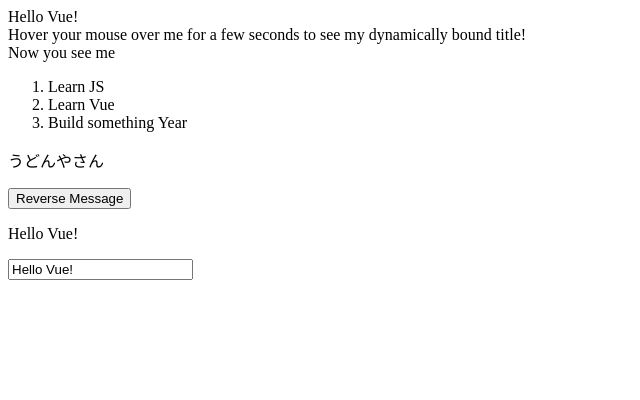
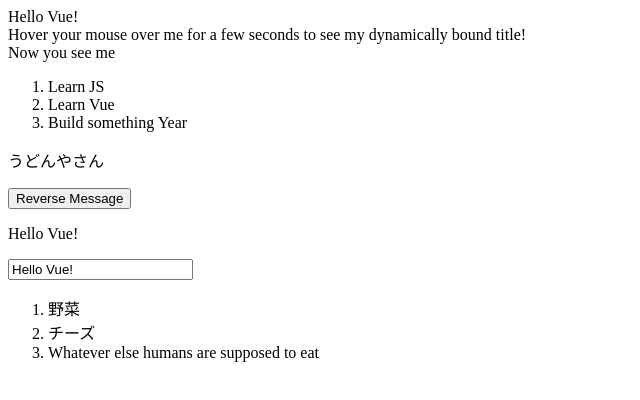
Before and after one commit to div-antk/vue-practice, a plain HTML site: page index.html in a window 1280 px wide. Shown: the whole page, without its empty margins (0-640 px from the left). Drawn offline with nearby package versions, Linux system fonts and the light colour scheme.

Commit message:
コンポーネントによる構成

```diff
--- a/index.html
+++ b/index.html
@@ -48,7 +48,16 @@
     <input v-model="message">
   </div>
 
-
+  <!-- コンポーネントによる構成 -->
+  <div id="app-7">
+    <ol>
+      <todo-item
+        v-for="item in groceryList"
+        v-bind:todo="item"
+        v-bind:key="item.id"
+      ></todo-item>
+    </ol>
+  </div>
 
 
   <script type="text/javascript" src="index.js"></script>
--- a/index.js
+++ b/index.js
@@ -48,3 +48,20 @@ var app6 = new Vue({
     message: 'Hello Vue!'
   }
 });
+
+
+Vue.component('todo-item', {
+  props: ['todo'],
+  template: '<li>{{ todo.text }}</li>'
+})
+
+var app7 = new Vue({
+  el: '#app-7',
+  data: {
+    groceryList: [
+      { id: 0, text: '野菜' },
+      { id: 1, text: 'チーズ' },
+      { id: 2, text: 'Whatever else humans are supposed to eat' }
+    ]
+  }
+});
```
